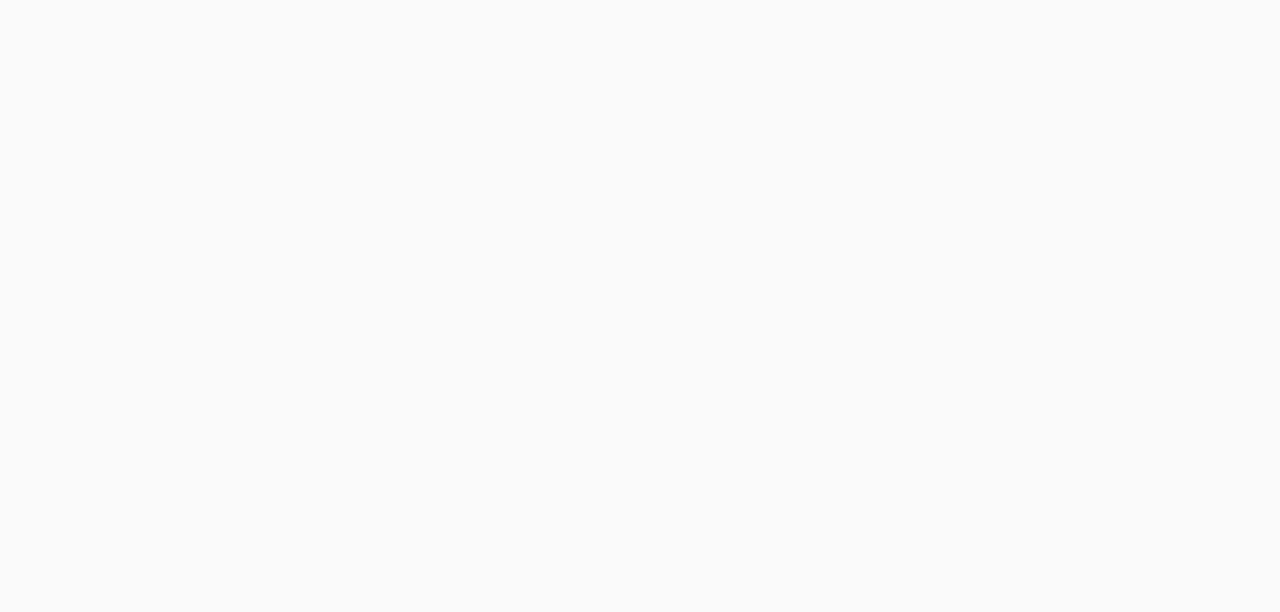
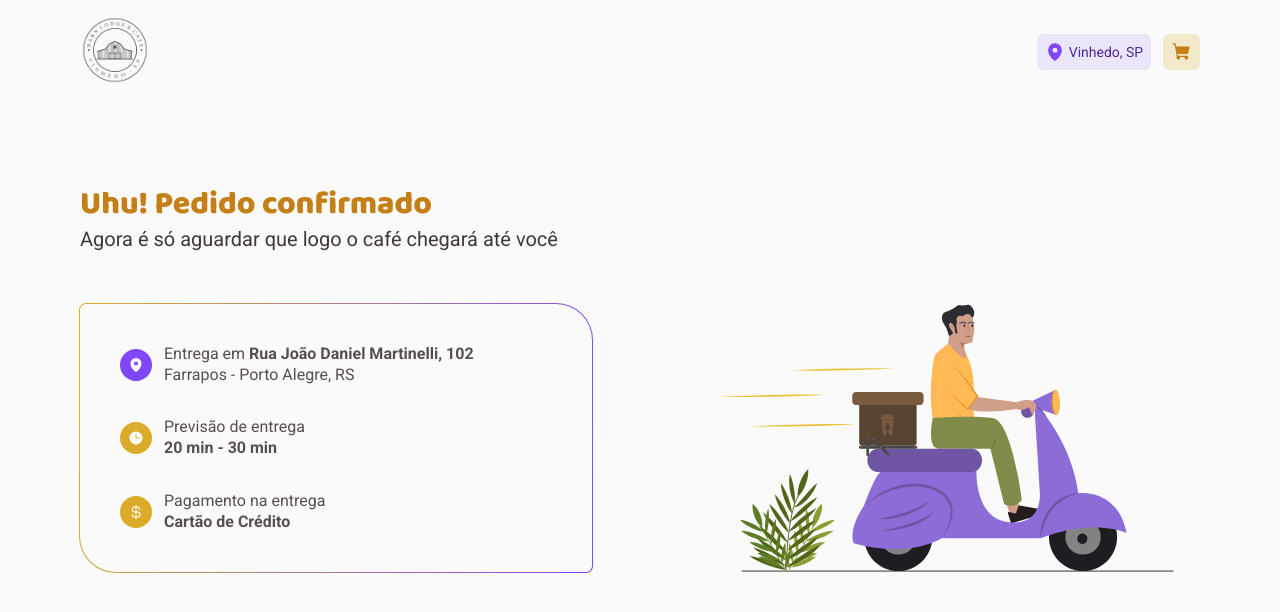
Before and after one commit to biancacangussu/coffee-delivery, a React (Vite) app: page /orderConfirmed in a window 1280 px wide. Before the commit this address had no page. Shown: the top 612 px of the page. Built offline with nearby package versions, Linux system fonts and the light colour scheme.

Commit message:
feat: create all the completedOrder page

```diff
--- a/src/Routes.tsx
+++ b/src/Routes.tsx
@@ -2,7 +2,7 @@
 import { DefaultLayout } from "./layouts/DefaultLayout";
 import { CompleteOrderPage } from "./pages/CompleteOrder";
 import { HomePage } from "./pages/Home";
-// import { OrderConfirmedPage } from "./pages/OrderConfirmed";
+import { OrderConfirmedPage } from "./pages/OrderConfirmed";
 
 export function Router() {
   return (
@@ -10,7 +10,7 @@
       <Route path="/" element={<DefaultLayout />}>
         <Route path="/" element={<HomePage />} />
         <Route path="/completeOrder" element={<CompleteOrderPage />} />
-        {/* <Route path="/orderConfirmed" element={<OrderConfirmedPage />} /> */}
+        <Route path="/orderConfirmed" element={<OrderConfirmedPage />} />
       </Route>
     </Routes>
   );
--- /dev/null
+++ b/src/pages/OrderConfirmed/index.tsx
@@ -0,0 +1,61 @@
+import { RegularText, TitleText } from "../../components/Typography";
+import { OrderConfirmedContainer, OrderDetailsContainer } from "./styles";
+import confirmedOrderIllustration from '../../assets/confirmed-order.svg';
+import { InfoWithIcon } from "../../components/InfoWithIcon";
+import { Clock, CurrencyDollar, MapPin } from "phosphor-react";
+import { useTheme } from "styled-components";
+
+export function OrderConfirmedPage() {
+  const { colors } = useTheme();
+
+  return (
+    <OrderConfirmedContainer className="container">
+      <div>
+        <TitleText size="l">Uhu! Pedido confirmado</TitleText>
+        <RegularText size="l" color="subtitle">Agora é só aguardar que logo o café chegará até você</RegularText>
+      </div>
+
+      <section>
+        <OrderDetailsContainer>
+          <InfoWithIcon
+            icon={<MapPin weight="fill" />}
+            iconBg={colors["brand-purple"]}
+            text={
+              <RegularText>
+                Entrega em <strong>Rua João Daniel Martinelli, 102</strong>
+                <br />
+                Farrapos - Porto Alegre, RS
+              </RegularText>
+            }
+          />
+
+          <InfoWithIcon
+            icon={<Clock weight="fill" />}
+            iconBg={colors["brand-yellow"]}
+            text={
+              <RegularText>
+                Previsão de entrega
+                <br />
+                <strong>20 min - 30 min</strong>
+              </RegularText>
+            }
+          />
+
+          <InfoWithIcon
+            icon={<CurrencyDollar weight="fill" />}
+            iconBg={colors["brand-yellow"]}
+            text={
+              <RegularText>
+                Pagamento na entrega
+                <br />
+                <strong>Cartão de Crédito</strong>
+              </RegularText>
+            }
+          />
+        </OrderDetailsContainer>
+
+        <img src={confirmedOrderIllustration} />
+      </section>
+    </OrderConfirmedContainer>
+  );
+}
--- /dev/null
+++ b/src/pages/OrderConfirmed/styles.ts
@@ -0,0 +1,38 @@
+import styled from "styled-components";
+
+export const OrderConfirmedContainer = styled.div`
+  display: flex;
+  flex-direction: column;
+  gap: 2.5rem;
+  margin-top: 5rem;
+
+  h1 {
+    color: ${({ theme }) => theme.colors["brand-yellow-dark"]};
+  }
+
+  > section {
+    display: flex;
+    align-items: center;
+    justify-content: space-between;
+  }
+`;
+
+export const OrderDetailsContainer = styled.div`
+  padding: 2.5rem;
+  border-radius: 6px 36px 6px 36px;
+  position: relative;
+  background: ${({ theme }) => theme.colors["base-background"]};
+  min-width: 32rem;
+  display: flex;
+  flex-direction: column;
+  gap: 2rem;
+
+  &::before {
+    content: "";
+    position: absolute;
+    inset: -1px;
+    z-index: -1;
+    border-radius: 7px 37px 7px 37px;
+    background: linear-gradient(102.89deg, #dbac2c 2.61%, #8047f8 98.76%);
+  }
+`;
```
Also changed, not shown: src/assets/confirmed-order.svg (added).
